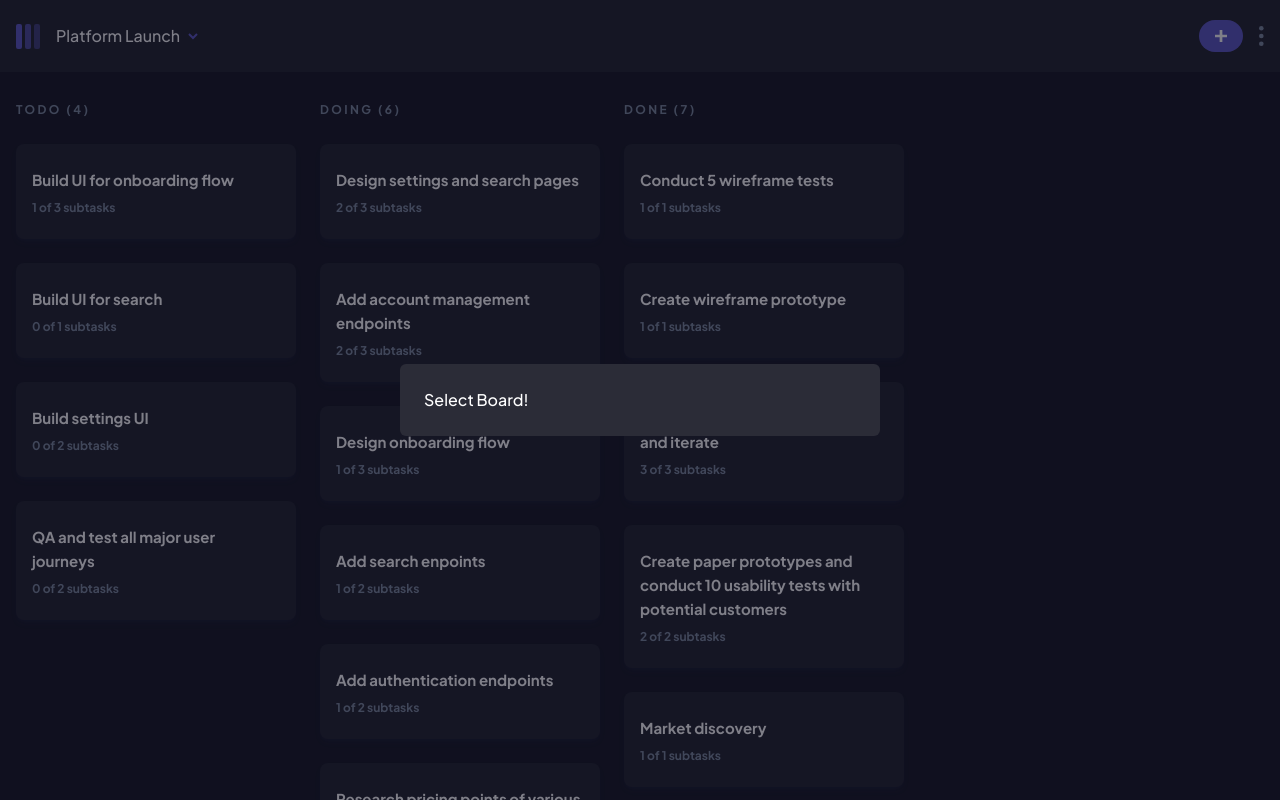
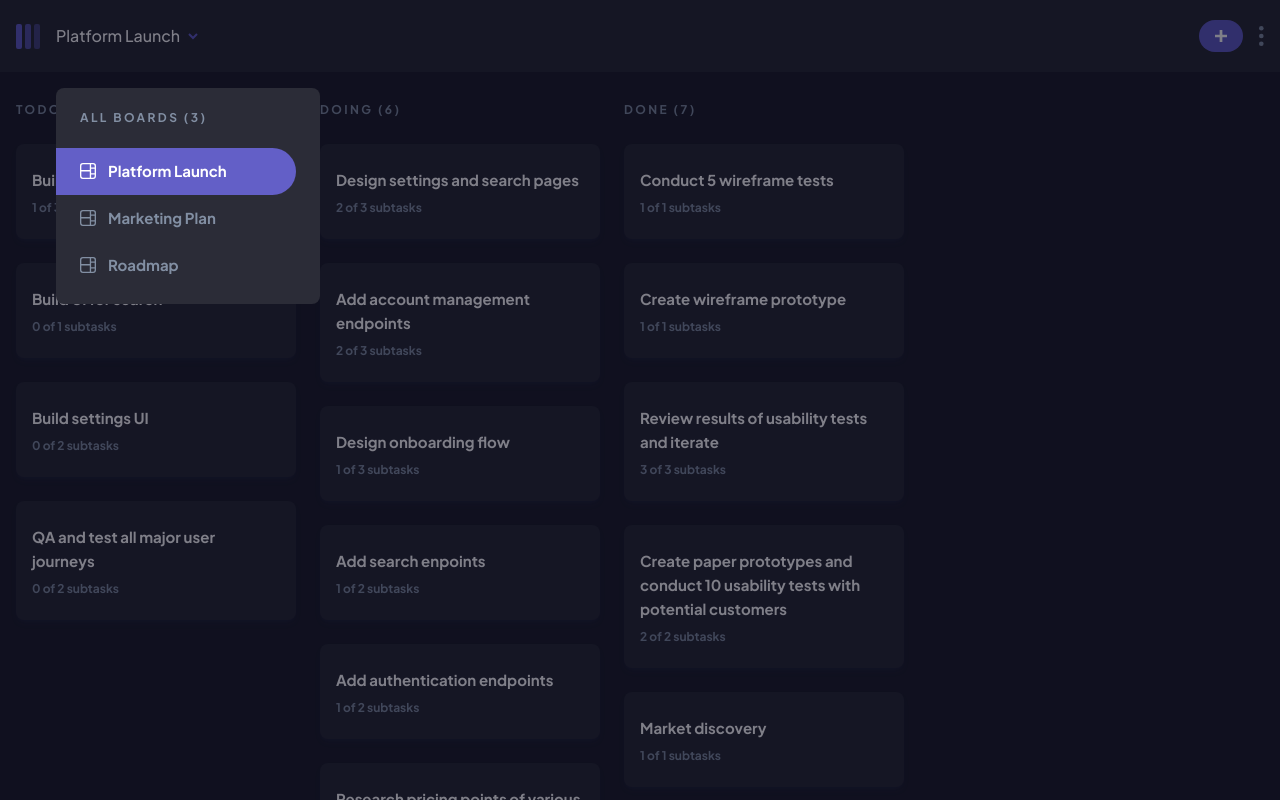
Before and after one commit to PedroEnciso/kanban-app, a React (Vite) app: page / in a window 1280 px wide. Both pictures are taken after a click on the button "Platform Launch". Shown: the top 800 px of the page. Built offline with nearby package versions, Linux system fonts and the light colour scheme.

Commit message:
styles + content

```diff
--- a/src/components/SelectBoard/SelectBoardContainer.jsx
+++ b/src/components/SelectBoard/SelectBoardContainer.jsx
@@ -1,7 +1,33 @@
-import React from "react";
+import { useContext } from "react";
 
-function SelectBoardContainer(props) {
-  return <div>Select Board!</div>;
+import BoardItem from "./BoardItem";
+import HeadingS from "../UI/Typography/HeadingS";
+import BoardContext from "../../store/board-context";
+
+function SelectBoardContainer() {
+  const { boards, displayBoardIndex } = useContext(BoardContext);
+
+  const handleChangeBoard = (index) => {
+    console.log("changing displayBoardIndex to " + index);
+  };
+
+  const boardItems = boards.map((board, index) => (
+    <BoardItem
+      key={board.id}
+      name={board.name}
+      onSelectBoard={handleChangeBoard.bind(null, index)}
+      selected={index === displayBoardIndex}
+    />
+  ));
+
+  return (
+    <>
+      <h2 className="pl-6">
+        <HeadingS>All Boards ({boards.length})</HeadingS>
+      </h2>
+      <ul className="mt-5 ml-">{boardItems}</ul>
+    </>
+  );
 }
 
 export default SelectBoardContainer;
--- a/src/components/UI/Modal.jsx
+++ b/src/components/UI/Modal.jsx
@@ -1,7 +1,7 @@
 import { useEffect, useRef } from "react";
 import { createPortal } from "react-dom";
 
-function Modal({ children, onModalClose }) {
+function Modal({ children, onModalClose, isNavModal = false }) {
   // add a key listener to component only while mounted
   useEffect(() => {
     function keyListener(e) {
@@ -40,6 +40,13 @@ function Modal({ children, onModalClose }) {
     [9, handleTabKey],
   ]);
 
+  let overlayClasses =
+    "rounded-md p-6 w-full max-w-[480px] max-h-[80vh] sm:max-h-[700px] overflow-y-scroll";
+  if (isNavModal) {
+    overlayClasses =
+      "absolute top-0 left-[56px] min-w-[264px] mt-[88px] py-4 pr-6 bg-white dark:bg-darkGray rounded-lg text-left";
+  }
+
   return createPortal(
     <div
       onClick={onModalClose}
@@ -48,7 +55,8 @@ function Modal({ children, onModalClose }) {
       aria-modal="true"
     >
       <div
-        className="bg-white dark:bg-darkGray rounded-md p-6 w-full max-w-[480px] max-h-[80vh] sm:max-h-[700px] overflow-y-scroll"
+        onClick={(e) => e.stopPropagation()}
+        className={`bg-white dark:bg-darkGray ${overlayClasses}`}
         ref={modalRef}
       >
         {children}
```
